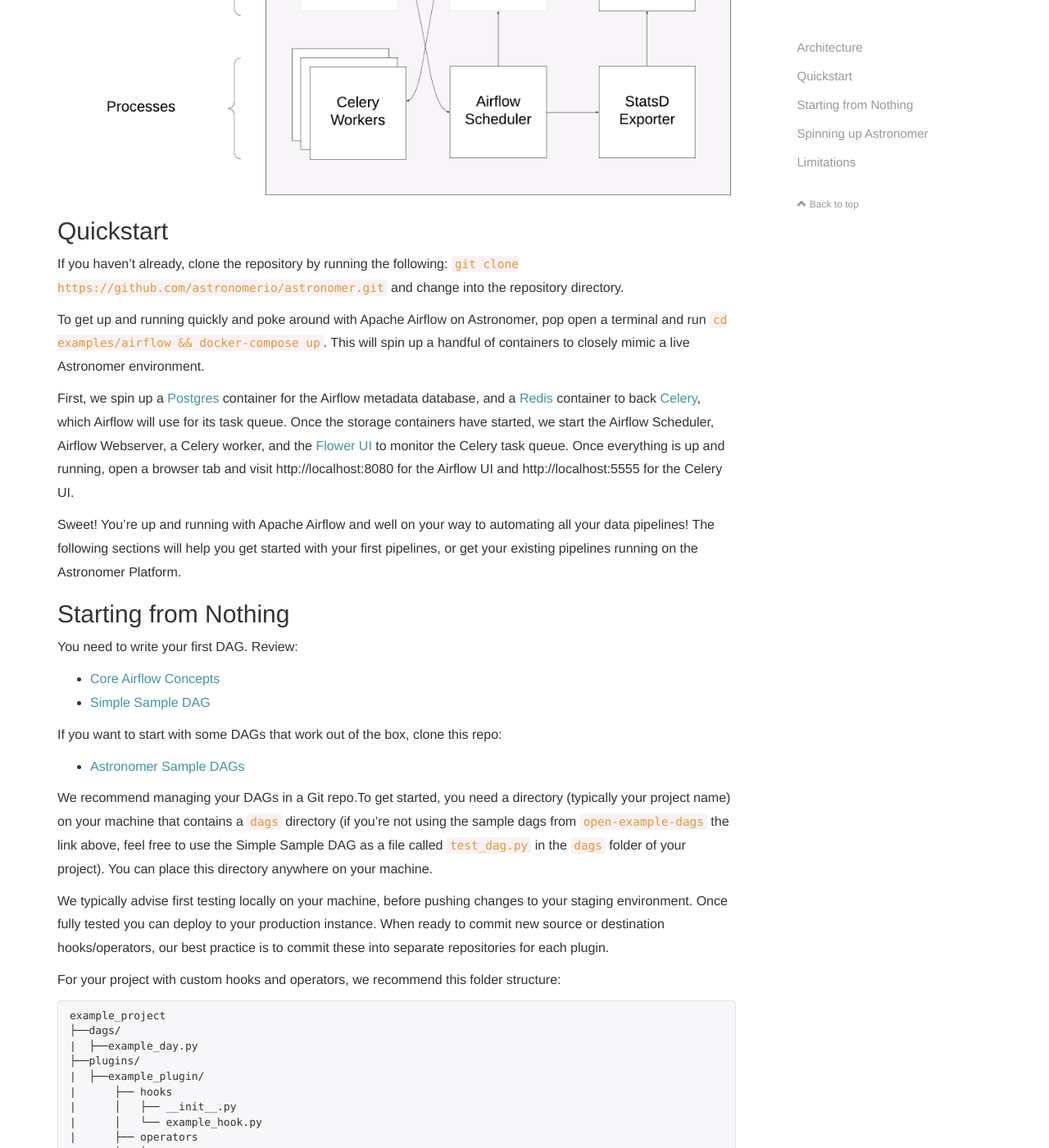
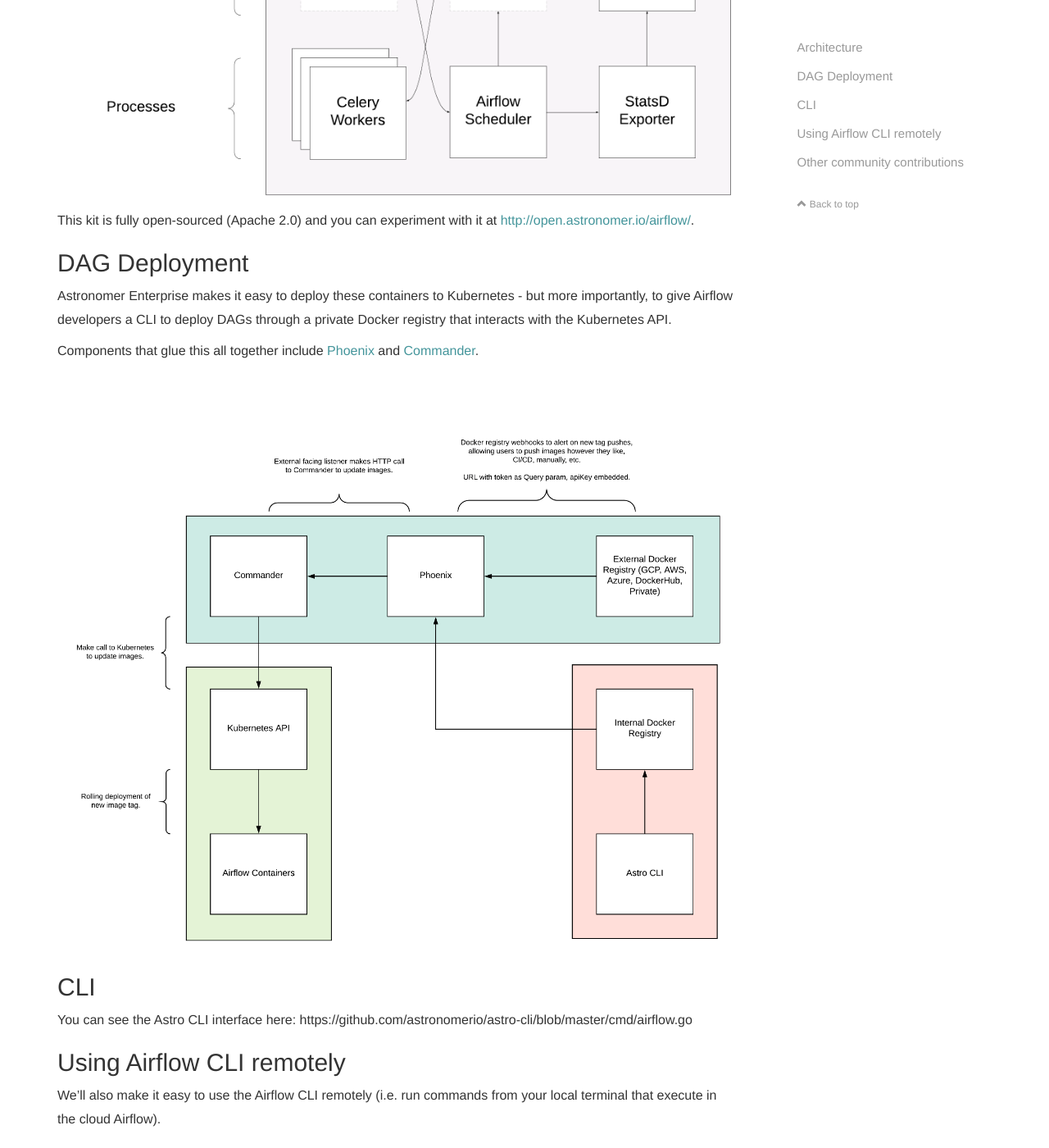
Before and after one commit to skynet/astronomer-ee, a Jekyll site: the page built from docs/pages/airflow.md, in a window 1280 px wide and 1400 px high, scrolled down 830 px. Shown: the whole window at 82% size. Built offline with Jekyll 4.4.1, drawn with Linux system fonts in a browser that asks for light colours; nearby versions of some CDN libraries; comment, search, counter and statistics services are not loaded; some of the changed text lies outside the part shown.

Commit message:
Update Airflow page

````diff
--- a/docs/pages/airflow.md
+++ b/docs/pages/airflow.md
@@ -9,87 +9,43 @@ order: 2
 
 ## Architecture
 
+We’ve build out pre-configured Docker containers w/ Celery and metrics/monitoring.
 The Astronomer Airflow module consists of seven components, and you must bring
-your own Postgres and Redis database, as well as a container deployment strategy
-for your cloud.
+your own Postgres and Redis database.
 
 ![Airflow Module]({{ "/assets/img/airflow_module.png" | absolute_url }})
 
-## Quickstart
-If you haven't already, clone the repository by running the following: `git clone https://github.com/astronomerio/astronomer.git` and change into the repository directory.
-
-To get up and running quickly and poke around with Apache Airflow on Astronomer, pop open a terminal and run `cd examples/airflow && docker-compose up`. This will spin up a handful of containers to closely mimic a live Astronomer environment.
-
-First, we spin up a [Postgres](https://www.postgresql.org/) container for the Airflow metadata database, and a [Redis](https://redis.io/) container to back [Celery](http://www.celeryproject.org/), which Airflow will use for its task queue. Once the storage containers have started, we start the Airflow Scheduler, Airflow Webserver, a Celery worker, and the [Flower UI](http://flower.readthedocs.io/en/latest/) to monitor the Celery task queue. Once everything is up and running, open a browser tab and visit http://localhost:8080 for the Airflow UI and http://localhost:5555 for the Celery UI.
-
-Sweet! You're up and running with Apache Airflow and well on your way to automating all your data pipelines! The following sections will help you get started with your first pipelines, or get your existing pipelines running on the Astronomer Platform.
-
-## Starting from Nothing
-You need to write your first DAG. Review:
-
-* [Core Airflow Concepts](https://docs.astronomer.io/v2/apache_airflow/tutorial/core-airflow-concepts.html)
-* [Simple Sample DAG](https://docs.astronomer.io/v2/apache_airflow/tutorial/sample-dag.html)
-
-If you want to start with some DAGs that work out of the box, clone this repo:
-* [Astronomer Sample DAGs](https://github.com/astronomerio/open-example-dags)
-
-We recommend managing your DAGs in a Git repo.To get started, you need a directory (typically your project name) on your machine that contains a `dags` directory (if you're not using the sample dags from `open-example-dags` the link above, feel free to use the Simple Sample DAG as a file called `test_dag.py` in the `dags` folder of your project). You can place this directory anywhere on your machine.
-
-We typically advise first testing locally on your machine, before pushing changes to your staging environment. Once fully tested you can deploy to your production instance.
-When ready to commit new source or destination hooks/operators, our best practice is to commit these into separate repositories for each plugin.
-
-For your project with custom hooks and operators, we recommend this folder structure:
-
-```
-example_project
-├──dags/
-|  ├──example_day.py
-├──plugins/
-|  ├──example_plugin/
-|      ├── hooks
-|      │   ├── __init__.py
-|      │   └── example_hook.py
-|      ├── operators
-|      │   ├── __init__.py
-|      │   └── example_operator.py
-|      ├── README.md
-|      └── __init__.py  <--- Your AirflowPlugin class instantiation
-|──all_other_files
-```
-
-## Spinning up Astronomer
-If you already have an Airflow project (Airflow home directory), getting things running on Astronomer is straightforward.
-Within `examples/airflow`, we provide a `start` script that can wire up a few things to help you develop on Airflow quickly - just point it to your project directory:
-
-`./start ~/repos/airflow-project`.
-
-You'll also notice a small `.env` file next to the `docker-compose.yml` file. This file is automatically sourced by `docker-compose` and it's variables are interpolated into the service definitions in the `docker-compose.yml` file. If you run `docker-compose up`, like we did above, we mount volumes into your host machine's `/tmp` directory for Postgres and Redis. This will automatically be cleaned up for you.
-
-This will also be the behavior if you run `./start` with no arguments.
-
-Under the hood, a few things make this work. `Dockerfile.astro` and `.dockerignore` files are written into your project directory. And an `.astro` directory is created.
-- `Dockerfile.astro` just links to a special `onbuild` version of our Airflow image that will automatically add certain files, within the `.astro` directory to the image.
-- The `.astro` file will contain a `data` directory which will be used for mapping docker volumes into for Postgres and Redis. This lets you persist your current Airflow state between shutdowns. These files are automatically ignored by `git`.
-- The `.astro` directory will also contain a `requirements.txt` file that you can add python packages to be installed using `pip`. We will automatically build and install them when the containers are restarted.
-- In some cases, python modules will need to compile native modules and/or rely on other package that exist outside of the python ecosystem. In this case, we also provide a `packages.txt` file in the `.astro` directory, where you can add [Alpine packages](https://pkgs.alpinelinux.org/packages). The format is similar to `requirements.txt`, with a package on each line. If you run into a situation where you need more control or further assistance, please reach out to humans@astronomer.io.
-
-With this configuration, you can point the `./start` script at any Airflow home directory and maintain distinct and separate environments for each, allowing you to easily test different Airflow projects in isolation.
+This kit is fully open-sourced (Apache 2.0) and you can experiment with it at
+[http://open.astronomer.io/airflow/](http://open.astronomer.io/airflow/).
 
 
-## Limitations
+## DAG Deployment
 
-### HDFS hook not supported
+Astronomer Enterprise makes it easy to deploy these containers
+to Kubernetes - but more importantly, to give Airflow developers a
+CLI to deploy DAGs through a private Docker registry that interacts
+with the Kubernetes API.
 
-Astronomer is built on the latest stable versions of everything, including Python 3.
+Components that glue this all together include
+[Phoenix](https://github.com/astronomerio/phoenix) and
+[Commander](https://github.com/astronomerio/commander).
 
-**With that said, we currently do not support using Airflow's HDFS hook and operators which use it (we `pip uninstall snakebite` in our dockerfile).**
+![Airflow Deployment]({{ "/assets/img/airflow_deployment.png" | absolute_url }})
 
-The `HDFSHook` [depends on](https://github.com/apache/incubator-airflow/blob/b75367bb572e8bbfc1bfd539fbb34a76a5ed484d/setup.py#L129) the package spotify/snakebite which does not support Python 3. If you are interested in that package getting Python 3 support, you can follow and comment on the issue at [snakebite #62](https://github.com/spotify/snakebite/issues/62). In the comments, Spotify engineers have stated that the compatibility issue is due to their library's dependency on protobuf 2.x which doesn't support Python 3.
+## CLI
 
-You can read more info on this issue at:
+You can see the Astro CLI interface here:
+https://github.com/astronomerio/astro-cli/blob/master/cmd/airflow.go
 
-- [https://issues.apache.org/jira/browse/AIRFLOW-1316](https://issues.apache.org/jira/browse/AIRFLOW-1316)
-- [https://github.com/apache/incubator-airflow/pull/2398](https://github.com/apache/incubator-airflow/pull/2398)
-- [https://github.com/puckel/docker-airflow/issues/77](https://github.com/puckel/docker-airflow/issues/77)
+## Using Airflow CLI remotely
 
-One workaround you may consider to work with HDFS is putting calls inside in a Docker container running Python 2 and using Airflow's `DockerOperator`. If this solution doesn't work for you, please contact us and we'd be happy to discuss further.
+We’ll also make it easy to use the Airflow CLI remotely
+(i.e. run commands from your local terminal that execute in the
+cloud Airflow).
+
+## Other community contributions
+
+We’re building out a
+[library of Airflow Plugins](https://github.com/airflow-plugins)
+and we’re also doing an
+[Airflow podcast](soundcloud.com/the-airflow-podcast).
````
Also changed, not shown: docs/assets/img/airflow_deployment.png (added).
